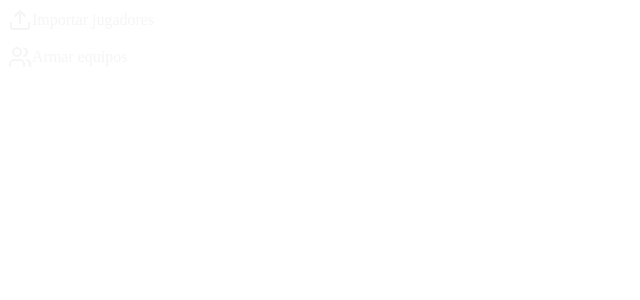
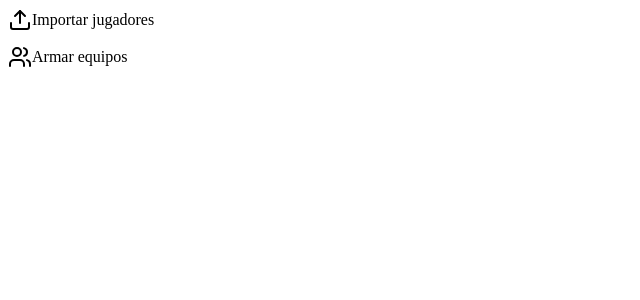
Before and after one commit to bragonip/teams-builder, a React (Vite) app: page / in a window 1280 px wide. Shown: the top 300 px of the page, without its empty margins (0-640 px from the left). Built offline with nearby package versions, Linux system fonts and the light colour scheme.

Commit message:
mejor css

```diff
--- a/src/App.css
+++ b/src/App.css
@@ -8,7 +8,7 @@
 }
 
 .player-item.selected {
-    background-color: #4CAF50;
+    background-color: darkolivegreen;
 }
 
 .teams-container {
@@ -27,14 +27,14 @@
 
 .file-label {
     cursor: pointer;
-    color: whitesmoke;
+    color: ;
     display: flex;
     align-items: center;
 }
 
 .create-teams-btn {
     cursor: pointer;
-    color: whitesmoke;
+    color: black;
     display: flex;
     align-items: center;
 }
@@ -46,7 +46,7 @@
 
 .copy-teams-btn {
     padding: 10px;
-    background-color: darkolivegreen;
+    background-color: darkcyan;
     color: white;
     border: none;
     border-radius: 5px;
```
